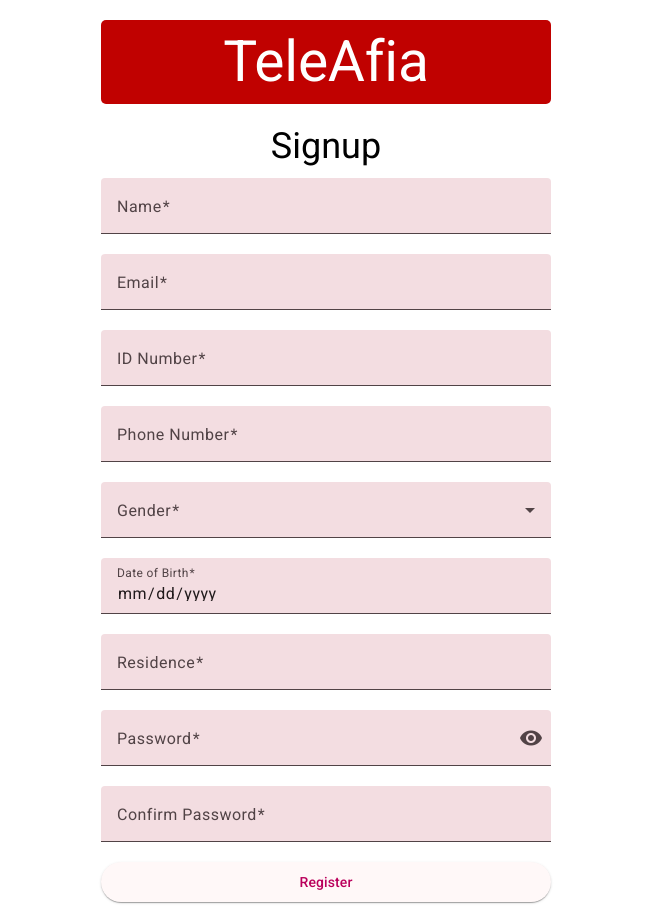
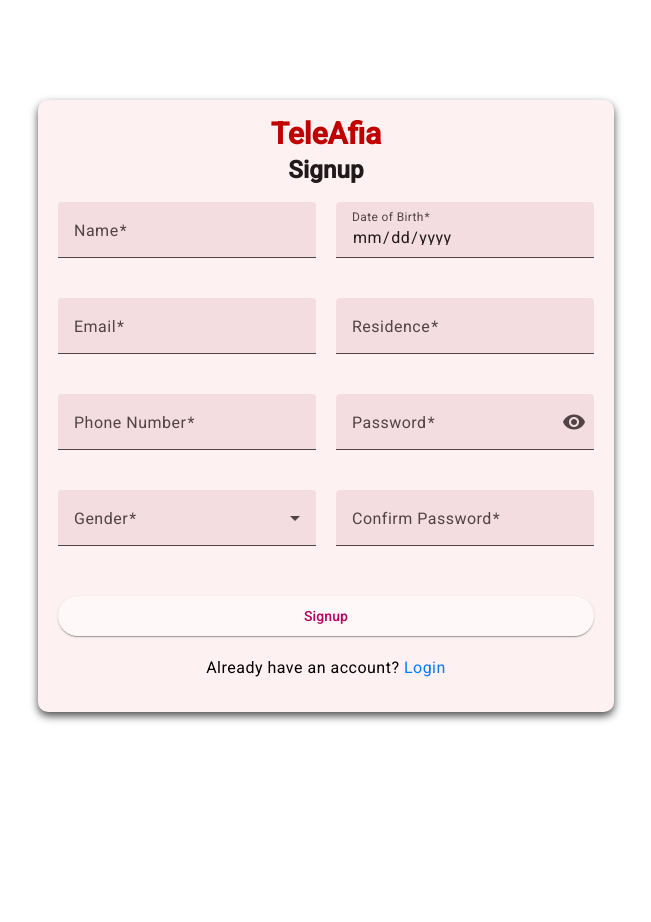
Before and after one commit to Kirathe259/Teleafia-Frontend, an Angular app: page /signup in a window 1280 px wide. Shown: the whole page, without its empty margins (314-965 px from the left). After the commit the page ends 900 px from the top, so only its background shows below. Built offline with nearby package versions, Linux system fonts and the light colour scheme.

Commit message:
modified signup and login components

```diff
--- a/src/app/login/login.component.css
+++ b/src/app/login/login.component.css
@@ -1,30 +1,80 @@
 .login-card {
-  width: 400px;
+  width: 30%;
   margin: 100px auto;
-  padding: 20px;
+  padding: 0px, 0px;
   text-align: center;
+  box-shadow: 0 4px 8px rgba(0, 0, 0, 0.7);
+  border-radius: 10px;
 }
 
 .title {
   color: #c00100;
   font-weight: bold;
+  font-size: 30px;
+  margin-bottom: 10px;
+  margin-top: 10px;
 }
 
 .subtitle {
+  margin-bottom: 30px;
+  font-weight: bold;
+  font-size: 18px;
+}
+
+.form-container {
+  display: flex;
+  flex-direction: column;
+  width: 80%;
+
+}
+
+form {
+  display: flex;
+  flex-direction: column;
+  align-items: center;
+
+}
+
+.mat-form-field {
+  min-width: 100%; /* Ensure each field takes the full width of the container */
   margin-bottom: 20px;
-  font-weight: bold;
+}
+
+.mat-form-field email-field {
+  width: 180px;
+}
+
+.mat-form-field password-field {
+  width: 180px;
 }
 
 .forgot-password-link {
-  float: right;
   color: #c00100;
+  margin-bottom: 20px;
+  display: block; /* Ensures it spans the full width for better alignment */
+}
+
+button[type="submit"] {
+  width: 100%; /* Adjust to occupy full width of the form container */
+  height: 45px;
+  margin-top: 10px;
 }
 
 .error-message {
   color: red;
-  margin-top: 10px;
+  margin-top: 15px;
 }
 
 .register-link {
-  margin-top: 20px;
+  margin-top: 25px;
+  font-size: 14px;
 }
+
+.register-link a {
+  color: blue; /* Styling the sign-up link in blue color */
+  text-decoration: none; /* Optional: Removes underline from the link */
+}
+
+.register-link a:hover {
+  text-decoration: underline; /* Optional: Adds underline on hover for better UX */
+}
--- a/src/app/login/login.component.html
+++ b/src/app/login/login.component.html
@@ -2,6 +2,7 @@
   <mat-card-title class="title">TeleAfia</mat-card-title>
   <mat-card-subtitle class="subtitle">________User Login________</mat-card-subtitle>
   <form [formGroup]="loginForm" (ngSubmit)="onSubmit()">
+    <div class="form-container">
       <mat-form-field appearance="fill">
         <mat-label>Email</mat-label>
         <input matInput type="email" formControlName="email" placeholder="Enter your email" required>
@@ -17,6 +18,7 @@
         <mat-error *ngIf="loginForm.get('password')?.invalid && loginForm.get('password')?.touched">Password is required</mat-error>
       </mat-form-field>
 
+    </div>
     <mat-checkbox formControlName="rememberMe">Remember me</mat-checkbox>
 
     <button mat-button type="button" routerLink="/forgot-password" class="forgot-password-link">Forgot password?</button>
--- a/src/app/signup/signup.component.css
+++ b/src/app/signup/signup.component.css
@@ -1,22 +1,61 @@
-.sign-up-container {
-  max-width: 450px;
-  margin: auto;
+.signup-card {
+  width: 45%;
+  margin: 100px auto;
   padding: 20px;
+  box-shadow: 0 4px 8px rgba(0, 0, 0, 0.7);
+  border-radius: 10px;
+}
+
+.title {
+  color: #c00100;
+  font-weight: bold;
+  font-size: 30px;
+  text-align: center;
+  margin-bottom: 10px;
+}
+
+.subtitle {
+  margin-bottom: 20px;
+  font-weight: bold;
+  font-size: 24px;
   text-align: center;
 }
 
-.full-width {
-  width: 100%;
+.form-container {
+  display: grid;
+  grid-template-columns: 1fr 1fr;
+  gap: 20px;
 }
 
-h1 {
-  background-color: #c00100;
-  color: white;
-  padding: 10px;
-  border-radius: 5px;
+.left-column, .right-column {
+  display: flex;
+  flex-direction: column;
+}
+
+mat-form-field {
+  width: 100%; /* Ensure each field takes full width of the container */
   margin-bottom: 20px;
 }
 
-h3 {
-  margin: 10px 0;
+button[type="submit"] {
+  width: 100%; /* Ensure submit button takes full width of the container */
+  margin-top: 10px;
 }
+
+.full-width {
+  width: 100%; /* Apply full width to elements with this class */
+}
+
+.login-link {
+  margin-top: 20px;
+  text-align: center;
+}
+
+.login-link a {
+  color: #007bff; /* Blue color for the login link */
+  text-decoration: none;
+}
+
+.login-link a:hover {
+  text-decoration: underline;
+}
--- a/src/app/signup/signup.component.html
+++ b/src/app/signup/signup.component.html
@@ -1,29 +1,25 @@
-<div class="sign-up-container">
+<mat-card class="signup-card">
+  <mat-card-title class="title">TeleAfia</mat-card-title>
+  <mat-card-subtitle class="subtitle">Signup</mat-card-subtitle>
   <form [formGroup]="signUpForm" (ngSubmit)="onSubmit()">
-    <h1>TeleAfia</h1>
-    <h3>Signup</h3>
-
-    <mat-form-field appearance="fill" class="full-width">
+    <div class="form-container">
+      <div class="left-column">
+        <mat-form-field appearance="fill">
           <mat-label>Name</mat-label>
           <input matInput formControlName="name" required>
         </mat-form-field>
 
-    <mat-form-field appearance="fill" class="full-width">
+        <mat-form-field appearance="fill">
           <mat-label>Email</mat-label>
           <input matInput formControlName="email" type="email" required>
         </mat-form-field>
 
-    <mat-form-field appearance="fill" class="full-width">
-      <mat-label>ID Number</mat-label>
-      <input matInput formControlName="idNumber" required>
-    </mat-form-field>
-
-    <mat-form-field appearance="fill" class="full-width">
+        <mat-form-field appearance="fill">
           <mat-label>Phone Number</mat-label>
           <input matInput formControlName="phoneNumber" type="text" required>
         </mat-form-field>
 
-    <mat-form-field appearance="fill" class="full-width">
+        <mat-form-field appearance="fill">
           <mat-label>Gender</mat-label>
           <mat-select formControlName="gender" required>
             <mat-option value="Male">Male</mat-option>
@@ -32,17 +28,20 @@
           </mat-select>
         </mat-form-field>
 
-    <mat-form-field appearance="fill" class="full-width">
+      </div>
+      <div class="right-column">
+
+        <mat-form-field appearance="fill">
           <mat-label>Date of Birth</mat-label>
           <input matInput formControlName="dateOfBirth" type="date" required>
         </mat-form-field>
 
-    <mat-form-field appearance="fill" class="full-width">
+        <mat-form-field appearance="fill">
           <mat-label>Residence</mat-label>
           <input matInput formControlName="residence" required>
         </mat-form-field>
 
-    <mat-form-field appearance="fill" class="full-width">
+        <mat-form-field appearance="fill">
           <mat-label>Password</mat-label>
           <input matInput [type]="showPassword ? 'text' : 'password'" formControlName="password" required>
           <button mat-icon-button matSuffix (click)="togglePasswordVisibility()" [attr.aria-label]="showPassword ? 'Hide password' : 'Show password'" [attr.aria-pressed]="showPassword">
@@ -50,12 +49,13 @@
           </button>
         </mat-form-field>
 
-    <mat-form-field appearance="fill" class="full-width">
+        <mat-form-field appearance="fill">
           <mat-label>Confirm Password</mat-label>
           <input matInput [type]="showPassword ? 'text' : 'password'" formControlName="confirmPassword" required>
-      <!-- Optionally, add a separate toggle button or leave as-is -->
         </mat-form-field>
-
-    <button mat-raised-button color="primary" type="submit" class="full-width">Register</button>
+      </div>
+    </div>
+    <button mat-raised-button color="primary" type="submit" class="full-width">Signup</button>
+    <p class="login-link">Already have an account? <a routerLink="/login">Login</a></p>
   </form>
-</div>
+</mat-card>
--- a/src/app/signup/signup.component.ts
+++ b/src/app/signup/signup.component.ts
@@ -8,6 +8,7 @@
 import { MatSelectModule } from '@angular/material/select';
 import { CommonModule } from '@angular/common';
 import { ReactiveFormsModule } from '@angular/forms';
+import { MatCard, MatCardSubtitle, MatCardTitle } from '@angular/material/card';
 
 @Component({
   selector: 'app-sign-up',
@@ -18,6 +19,9 @@
     MatInputModule,
     MatButtonModule,
     MatSelectModule,
+    MatCard,
+    MatCardTitle,
+    MatCardSubtitle,
     MatIconModule // Ensure all necessary Angular Material modules are imported
   ],
   templateUrl: './signup.component.html',
@@ -33,7 +37,6 @@
       name: ['', Validators.required],
       email: ['', [Validators.required, Validators.email]],
       phoneNumber: ['', [Validators.required, Validators.pattern('[0-9]{9}')]],
-      idNumber: ['', Validators.required],
       password: ['', [Validators.required, Validators.minLength(5), Validators.maxLength(15)]],
       confirmPassword: ['', Validators.required],
       gender: ['', Validators.required],
```
Also changed, not shown: src/assets/Teleafiabackground.jpeg (added). Lines whose indentation alone changed are shown as unchanged.
